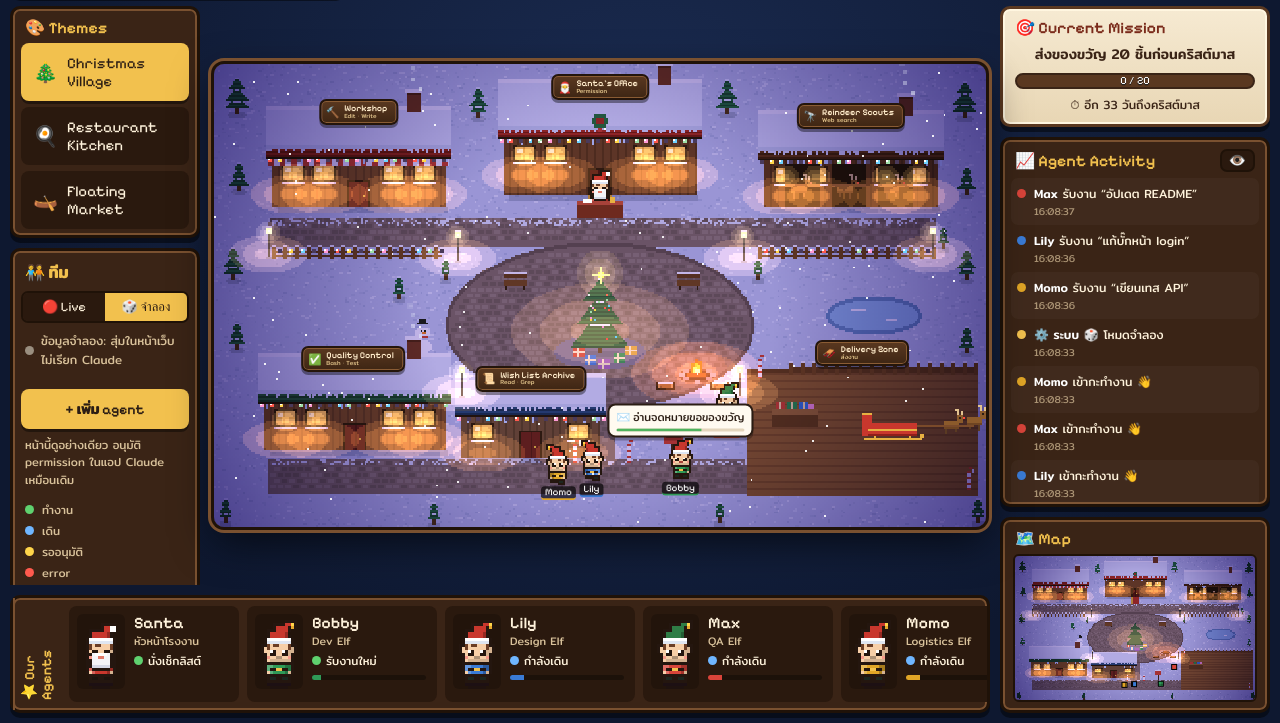
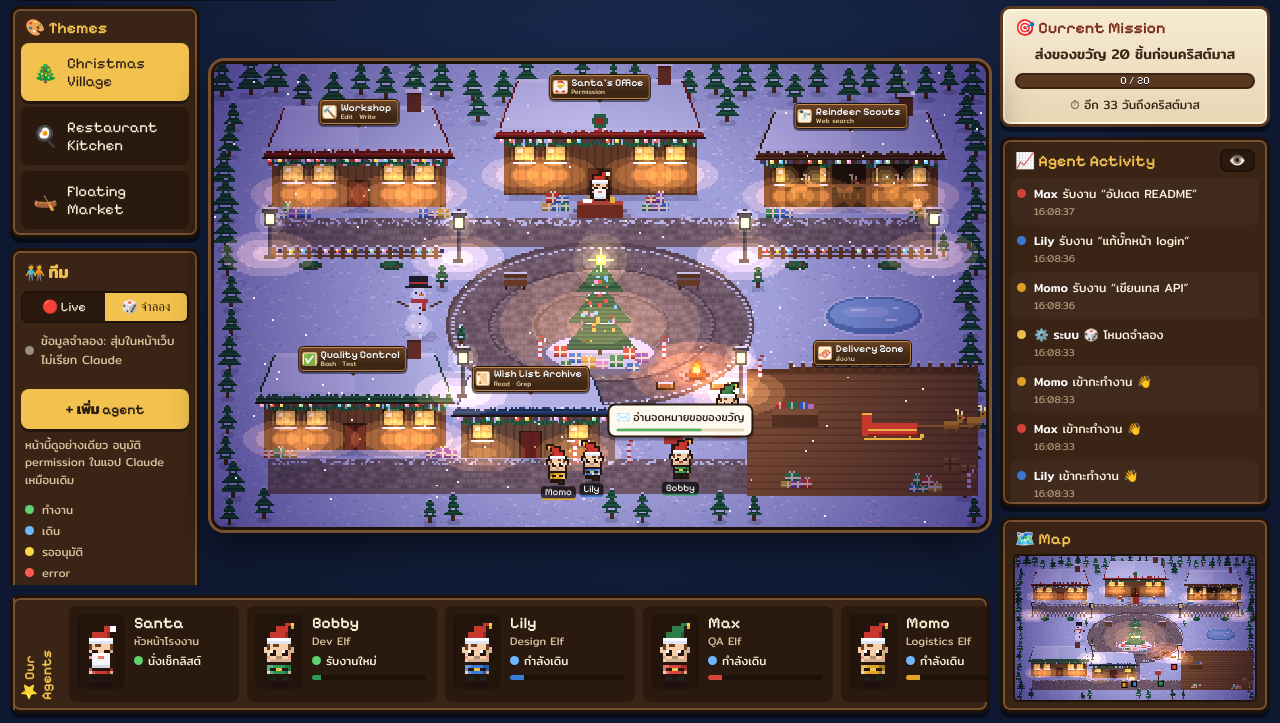
Before and after one commit to atikoon47/claude-agent-village, a website: page index.html in a window 1280 px wide. Shown: the part 77-800 px from the top of the page. Drawn offline with Linux system fonts and the light colour scheme; no server answers.

Commit message:
Christmas scene closer to the reference art
- Hipped snowy roofs with tile band, icicles and garland under the eaves
- Dense pine forest around the map edges
- Bigger central tree with ornaments, star, gift ring and candy canes
- Stone rings on the plaza, larger snowman, lantern street lamps,
  holly bushes, gift piles by doors, steps to Santa's office, crates on deck
- Opt-in big framed building signs (theme.signStyle = 'big')
- Slightly lighter dusk tint so the snow reads brighter

Co-Authored-By: Claude Opus 5.5 <noreply@anthropic.com>

```diff
--- a/index.html
+++ b/index.html
@@ -80,6 +80,14 @@
   .sign small{display:block;font-size:calc(var(--px)*3.1px);color:#e7c98f;font-family:"Mitr";line-height:1.2}
   .sign.small{padding:2px 7px 2px 4px}
   .sign.small b{font-size:calc(var(--px)*3.8px)}
+  #overlay[data-signs=big] .sign{gap:calc(var(--px)*2px);padding:calc(var(--px)*1.4px) calc(var(--px)*3.6px) calc(var(--px)*1.6px) calc(var(--px)*1.6px);border-radius:calc(var(--px)*2.6px);
+    background:linear-gradient(#6b4326,#3e2614 70%);border:calc(var(--px)*.7px) solid #1f1208;box-shadow:inset 0 0 0 calc(var(--px)*.5px) #c48a4a,0 calc(var(--px)*1px) 0 #0007}
+  #overlay[data-signs=big] .sign::after{content:"";position:absolute;left:50%;bottom:calc(var(--px)*-2.2px);transform:translateX(-50%);border:calc(var(--px)*1.6px) solid transparent;border-top-color:#3e2614;border-bottom:0}
+  #overlay[data-signs=big] .sign .si{display:grid;place-items:center;width:calc(var(--px)*7.5px);height:calc(var(--px)*7.5px);font-size:calc(var(--px)*5.4px);background:#fff3dc;border-radius:calc(var(--px)*1.6px);box-shadow:inset 0 0 0 calc(var(--px)*.4px) #c48a4a}
+  #overlay[data-signs=big] .sign b{font-size:calc(var(--px)*5.4px);color:#fff;text-shadow:0 1px 0 #0008}
+  #overlay[data-signs=big] .sign small{font-size:calc(var(--px)*3.4px);color:#f2d9a8}
+  #overlay[data-signs=big] .sign.small .si{width:calc(var(--px)*6px);height:calc(var(--px)*6px);font-size:calc(var(--px)*4.2px)}
+  #overlay[data-signs=big] .sign.small b{font-size:calc(var(--px)*4.4px)}
   .bub{position:absolute;left:0;top:0;background:#fffaf0;color:#2b1d14;border-radius:8px;padding:3px 7px 4px;font-family:"Mitr";font-size:11px;
     white-space:nowrap;box-shadow:0 3px 0 #0004;border:2px solid #2b1d14;display:none;max-width:200px;overflow:hidden;text-overflow:ellipsis}
   .bub .ic{margin-right:3px}
--- a/js/engine.js
+++ b/js/engine.js
@@ -480,6 +480,7 @@
     document.querySelectorAll('.unitIcon').forEach(e => e.textContent = theme.unitIcon);
     $('#missionTitle').textContent = theme.mission.title;
     overlay.querySelectorAll('.sign').forEach(s => s.remove());
+    overlay.dataset.signs = theme.signStyle || '';
     for (const s of theme.signs) {
       const d = document.createElement('div'); d.className = 'sign' + (s.small ? ' small' : '');
       d.dataset.x = s.x; d.dataset.y = s.y;
--- a/themes/christmas.js
+++ b/themes/christmas.js
@@ -27,17 +27,23 @@
     R(c, dx + 5, y + h - dh, 1, dh, '#00000033');
     R(c, dx + 7, y + h - 6, 1, 1, '#ffd54a');
     if (o.awning) for (let i = 0; i < w + 4; i++) R(c, x - 2 + i, wallY, 1, 4, Math.floor(i / 3) % 2 ? '#fff' : '#d8443a');
-    // roof
-    R(c, x - 3, y, w + 6, roofH, o.roof);
-    for (let ry = y + roofH - 4; ry < y + roofH; ry += 2) R(c, x - 3, ry, w + 6, 1, o.roofDark);
-    R(c, x - 3, y + roofH - 1, w + 6, 1, '#2b1a10');
-    // snow blanket
-    R(c, x - 3, y, w + 6, roofH - 5, '#e9f0fa');
-    R(c, x - 3, y, w + 6, 2, '#ffffff');
-    R(c, x - 3, y + roofH - 7, w + 6, 2, '#d5e0f0');
-    for (let i = 0; i < w + 6; i++) {
-      if (rnd() < .45) R(c, x - 3 + i, y + roofH - 5, 1, 1 + (rnd() < .4), '#e9f0fa');
-      if (rnd() < .12) R(c, x - 3 + i, y + roofH, 1, 2 + (rnd() < .5), '#cfe6ff');
+    // garland swag under the eave
+    for (let i = 0; i < w; i++) R(c, x + i, wallY + 1 + (Math.abs((i % 12) - 6) > 3 ? 0 : 1), 1, 2, i % 2 ? '#2f7d46' : '#245f37');
+    // hipped roof: narrow at the ridge, wide at the eave, a band of tiles peeking under the snow
+    const inset = Math.round(roofH * .4), L = x - 5, Wd = w + 10;
+    for (let i = 0; i < roofH; i++) {
+      const k = 1 - i / roofH, l = L + Math.round(inset * k), r = L + Wd - Math.round(inset * k), mid = (l + r) >> 1;
+      const tiles = i >= roofH - 6;
+      R(c, l, y + i, r - l, 1, tiles ? (i % 2 ? o.roofDark : o.roof) : (i < 2 ? '#ffffff' : '#eef3fb'));
+      if (!tiles) { R(c, mid, y + i, r - mid, 1, i < 2 ? '#f4f8ff' : '#dde6f4'); R(c, l, y + i, 1, 1, o.roofDark); R(c, r - 1, y + i, 1, 1, o.roofDark); }
+    }
+    R(c, L, y + roofH - 1, Wd, 1, '#2b1a10');
+    R(c, L + inset, y, Wd - inset * 2, 1, '#ffffff');
+    // snow lip drooping over the tiles + icicles
+    for (let i = 0; i < Wd; i++) {
+      const lip = 1 + (rnd() < .5) + (rnd() < .25);
+      R(c, L + i, y + roofH - 6, 1, lip, '#e3ebf8');
+      if (rnd() < .16) R(c, L + i, y + roofH, 1, 2 + (rnd() < .5) + (rnd() < .3), '#cfe6ff');
     }
     // chimney
     if (o.chimney !== false) {
@@ -63,7 +69,41 @@
     R(c, x + 4, y - 9, 1, 1, '#2b1d14');
   }
 
-  const flakes = Array.from({ length: 140 }, () => ({ x: Math.random() * 400, y: Math.random() * 240, v: 8 + Math.random() * 14, d: Math.random() * 6 }));
+  const GIFT_COLS = ['#d8443a', '#2f9a57', '#3a7bd5', '#e7b142', '#9b59b6'];
+  function gift(c, x, y, w, h, col, rib = '#fff3c4') {
+    R(c, x, y, w, h, col); R(c, x, y + h - 1, w, 1, PX.shade(col, -.25));
+    R(c, x + (w >> 1), y, 1, h, rib); R(c, x, y + (h >> 1), w, 1, rib);
+    R(c, x + (w >> 1) - 1, y - 1, 1, 1, rib); R(c, x + (w >> 1) + 1, y - 1, 1, 1, rib);
+  }
+  function giftPile(c, x, y, n, rnd) {
+    for (let i = 0; i < n; i++) {
+      const w = 4 + Math.floor(rnd() * 4), h = 3 + Math.floor(rnd() * 3);
+      gift(c, x + (i % 3) * 5 - 6 + (i >= 3 ? 2 : 0), y - h - (i >= 3 ? 4 : 0), w, h, GIFT_COLS[Math.floor(rnd() * 5)]);
+    }
+  }
+  function holly(c, x, y, rnd) {
+    PX.ellipse(c, x, y, 6, 3, '#1f5a34'); PX.ellipse(c, x - 1, y - 1, 4, 2, '#2f7d46');
+    R(c, x - 5, y - 3, 10, 1, '#eef4ff');
+    for (let i = 0; i < 4; i++) R(c, x - 4 + Math.floor(rnd() * 8), y - 1 + Math.floor(rnd() * 3), 1, 1, '#e23a3a');
+  }
+  function snowman(c, x, y) {
+    PX.ellipse(c, x + 1, y + 1, 9, 3, 'rgba(40,50,90,.2)');
+    PX.ellipse(c, x, y - 5, 7, 6, '#dfe7f5'); PX.ellipse(c, x - 1, y - 6, 6, 5, '#ffffff');
+    PX.ellipse(c, x, y - 14, 5, 4, '#dfe7f5'); PX.ellipse(c, x - 1, y - 15, 4, 3, '#ffffff');
+    PX.ellipse(c, x, y - 21, 4, 4, '#ffffff');
+    R(c, x - 2, y - 22, 1, 1, '#222'); R(c, x + 1, y - 22, 1, 1, '#222'); R(c, x, y - 21, 3, 1, '#ff8a30');
+    R(c, x - 4, y - 18, 9, 2, '#d8443a'); R(c, x + 2, y - 17, 2, 5, '#d8443a'); R(c, x + 2, y - 13, 2, 1, '#8f1f1a');
+    for (const by of [y - 14, y - 11, y - 6]) R(c, x, by, 1, 1, '#2b2b38');
+    R(c, x - 5, y - 30, 10, 5, '#24242e'); R(c, x - 7, y - 25, 14, 1, '#24242e'); R(c, x - 5, y - 27, 10, 1, '#d8443a');
+    for (let i = 0; i < 6; i++) { R(c, x - 6 - i, y - 15 - (i >> 1), 1, 1, '#5a3a22'); R(c, x + 6 + i, y - 15 - (i >> 1), 1, 1, '#5a3a22'); }
+  }
+  function lamp(c, x, y) {
+    R(c, x - 2, y - 1, 5, 2, '#2b2b38'); R(c, x, y - 17, 1, 16, '#2b2b38'); R(c, x + 1, y - 17, 1, 16, '#454560');
+    R(c, x - 2, y - 23, 6, 7, '#2b2b38'); R(c, x - 1, y - 22, 4, 5, '#ffd77a');
+    R(c, x - 3, y - 25, 8, 2, '#2b2b38'); R(c, x - 2, y - 26, 6, 1, '#ffffff'); R(c, x, y - 27, 2, 1, '#2b2b38');
+  }
+
+  const flakes =Array.from({ length: 140 }, () => ({ x: Math.random() * 400, y: Math.random() * 240, v: 8 + Math.random() * 14, d: Math.random() * 6 }));
 
   registerTheme({
     id: 'christmas',
@@ -91,6 +131,7 @@
       web: { x: 330, y: 87 }, permission: { x: 200, y: 89 }, wrap: { x: 300, y: 191 }, deliver: { x: 334, y: 208 },
       idle: { x: 200, y: 166, jx: 46, jy: 7 },
     },
+    signStyle: 'big',
     signs: [
       { x: 75, y: 25, text: 'Workshop', sub: 'Edit · Write', icon: '🔨' },
       { x: 200, y: 12, text: "Santa's Office", sub: 'Permission', icon: '🎅' },
@@ -122,16 +163,19 @@
         if (onRoad(sx, y) && onRoad(sx + 2, y + 1)) R(c, sx, y, 3, 2, rnd() < .5 ? '#9a8580' : '#7a6662');
       }
       PX.speckle(c, 28, 80, 346, 3, ['#e6ebf7'], .3, rnd); PX.speckle(c, 28, 205, 252, 2, ['#e6ebf7'], .3, rnd);
-      // pond + snowman
-      PX.ellipse(c, 342, 130, 25, 10, '#6d93c4'); PX.ellipse(c, 342, 130, 23, 8, '#9cc4e8');
-      R(c, 330, 127, 8, 1, '#fff'); R(c, 348, 132, 6, 1, '#fff');
-      PX.ellipse(c, 108, 146, 5, 4, '#fff'); PX.ellipse(c, 108, 139, 4, 3, '#fff');
-      R(c, 107, 138, 1, 1, '#222'); R(c, 109, 138, 1, 1, '#222'); R(c, 108, 139, 2, 1, '#ff8a30');
-      R(c, 105, 141, 6, 1, '#d8443a'); R(c, 105, 134, 6, 1, '#222'); R(c, 106, 132, 4, 2, '#222');
-      // pines around the edge
-      for (const [x, y, h] of [[12, 26, 16], [137, 28, 13], [266, 26, 15], [389, 28, 16], [13, 66, 12], [390, 68, 12], [10, 112, 14], [390, 112, 13],
-        [12, 148, 11], [390, 150, 11], [96, 122, 9], [120, 112, 8], [282, 112, 8], [6, 238, 10], [114, 239, 9], [262, 238, 8], [396, 238, 10], [378, 96, 9]])
-        PX.pine(c, x, y, h);
+      // plaza: rings of darker setts like a laid stone circle, snow drifting in at the rim
+      const ring = (rx, ry, col, step) => { for (let a = 0; a < Math.PI * 2; a += step) R(c, Math.round(200 + Math.cos(a) * rx), Math.round(135 + Math.sin(a) * ry), 2, 1, col); };
+      ring(58, 29, '#6a5654', .035); ring(57, 28, '#a8928c', .07); ring(34, 16, '#6a5654', .05); ring(77, 40, '#e6ebf7', .05);
+      // frozen pond
+      PX.ellipse(c, 342, 130, 26, 11, '#e6ebf7'); PX.ellipse(c, 342, 130, 25, 10, '#6d93c4'); PX.ellipse(c, 342, 129, 23, 8, '#9cc4e8');
+      PX.ellipse(c, 338, 128, 12, 3, '#b8d8f2'); R(c, 330, 127, 8, 1, '#fff'); R(c, 348, 132, 6, 1, '#fff'); R(c, 352, 126, 3, 1, '#fff');
+      // pine forest crowding the edges, drawn back to front
+      const pines = [];
+      for (let x = 4; x < 400; x += 11 + Math.floor(rnd() * 6)) pines.push([x, 14 + Math.floor(rnd() * 8), 12 + Math.floor(rnd() * 7)]);
+      for (let y = 34; y < 236; y += 14 + Math.floor(rnd() * 6)) { pines.push([5 + Math.floor(rnd() * 6), y, 12 + Math.floor(rnd() * 8)]); pines.push([389 + Math.floor(rnd() * 7), y, 12 + Math.floor(rnd() * 8)]); }
+      for (const x of [8, 26, 112, 124, 206, 222, 262, 280, 394]) pines.push([x, 236 + Math.floor(rnd() * 4), 10 + Math.floor(rnd() * 6)]);
+      pines.push([137, 30, 15], [266, 30, 16], [118, 116, 10], [282, 116, 9], [378, 100, 10], [128, 146, 8]);
+      pines.sort((a, b) => a[1] - b[1]).forEach(([x, y, h]) => PX.pine(c, x, y, h));
       // fences
       const fence = (x1, x2, y) => { R(c, x1, y + 1, x2 - x1, 1, '#6e4224'); R(c, x1, y + 3, x2 - x1, 1, '#6e4224');
         for (let x = x1; x <= x2; x += 6) { R(c, x, y - 1, 2, 6, '#7d4c28'); R(c, x, y - 2, 2, 1, '#fff'); } };
@@ -143,19 +187,24 @@
       building(c, 285, 24, 90, 50, { wall: '#6e4224', wallDark: '#5a3620', roof: '#6b3a22', roofDark: '#4a2614' }, this, rnd);
       building(c, 26, 150, 94, 50, { wall: '#8a5630', wallDark: '#74472a', roof: '#2e6b45', roofDark: '#1f4d31' }, this, rnd);
       building(c, 128, 160, 72, 44, { wall: '#7d5a3c', wallDark: '#664830', roof: '#2f4f7a', roofDark: '#203858', chimney: false }, this, rnd);
+      // snowman, holly along the fences, gifts piled by the doors
+      snowman(c, 106, 140);
+      for (const x of [50, 92, 302, 350]) holly(c, x, 104, rnd);
+      for (const [x, y, n] of [[40, 80, 4], [112, 80, 3], [176, 76, 5], [228, 76, 5], [292, 80, 3], [366, 80, 4], [116, 204, 3], [32, 204, 3], [196, 206, 2]]) giftPile(c, x, y, n, rnd);
       // stable stalls with reindeer peeking
       for (let i = 0; i < 3; i++) { const sx = 296 + i * 24; R(c, sx, 52, 18, 22, '#2a180e'); R(c, sx, 62, 18, 2, '#8a5630'); reindeer(c, sx + 7, 70, 0, i); }
       // red carpet + santa desk area
+      R(c, 188, 72, 24, 2, '#a59fb0'); R(c, 186, 75, 28, 2, '#8c8496'); R(c, 184, 78, 32, 2, '#a59fb0');
       R(c, 194, 68, 12, 12, '#b8322a'); R(c, 194, 68, 1, 12, '#e7b142'); R(c, 205, 68, 1, 12, '#e7b142');
       // mailbox
       R(c, 237, 196, 2, 10, '#4a2a18'); R(c, 233, 190, 10, 7, '#d8443a'); R(c, 233, 190, 10, 1, '#fff'); R(c, 234, 193, 8, 1, '#8f1f1a');
       // central tree + presents
-      PX.ellipse(c, 200, 149, 24, 9, '#7d7690');
-      PX.pine(c, 200, 150, 36, { dark: '#1a4d33', mid: '#24693f' });
-      for (let i = 0; i < 26; i++) { const k = rnd(), yy = 116 + k * 30, hw = 2 + k * 12; this.treeLights.push({ x: 200 + (rnd() * 2 - 1) * hw, y: yy, col: LIGHT_COLS[i % 5] }); }
-      for (const [x, y, col] of [[186, 147, '#d8443a'], [192, 151, '#3a7bd5'], [207, 150, '#2f9a57'], [213, 146, '#e7b142'], [199, 153, '#9b59b6']]) {
-        R(c, x, y, 6, 5, col); R(c, x + 2, y, 1, 5, '#fff3c4'); R(c, x, y + 2, 6, 1, '#fff3c4');
-      }
+      PX.ellipse(c, 200, 150, 30, 11, '#7d7690'); PX.ellipse(c, 200, 149, 28, 9, '#e6ebf7');
+      PX.pine(c, 200, 151, 46, { dark: '#1a4d33', mid: '#24693f' });
+      for (let i = 0; i < 18; i++) { const k = .1 + rnd() * .85, yy = Math.round(106 + k * 40), hw = 2 + k * 14; R(c, Math.round(200 + (rnd() * 2 - 1) * hw), yy, 2, 2, ['#d8443a', '#e7b142', '#6fd3ff', '#ff9ad5'][i % 4]); }
+      for (let i = 0; i < 34; i++) { const k = rnd(), yy = 106 + k * 40, hw = 2 + k * 15; this.treeLights.push({ x: 200 + (rnd() * 2 - 1) * hw, y: yy, col: LIGHT_COLS[i % 5] }); }
+      for (const [x, y, w, h, col] of [[176, 146, 7, 6, '#d8443a'], [184, 150, 6, 5, '#3a7bd5'], [190, 152, 8, 6, '#e7b142'], [205, 151, 7, 6, '#2f9a57'],
+        [212, 147, 6, 6, '#d8443a'], [218, 150, 7, 5, '#9b59b6'], [198, 154, 6, 4, '#ff9ad5'], [180, 154, 5, 4, '#2f9a57'], [214, 155, 6, 4, '#3a7bd5']]) gift(c, x, y, w, h, col);
       // campfire + log seats (cocoa break spot)
       this.fire = { x: 250, y: 160 };
       PX.ellipse(c, 250, 161, 9, 4, '#4a3a3a'); PX.ellipse(c, 250, 161, 7, 3, '#2a1c1c');
@@ -165,7 +214,7 @@
       // benches + lamps
       for (const [x, y] of [[150, 112], [240, 112]]) { R(c, x, y, 12, 3, '#7d4c28'); R(c, x, y - 3, 12, 2, '#6e4224'); R(c, x + 1, y + 3, 1, 2, '#3b2212'); R(c, x + 10, y + 3, 1, 2, '#3b2212'); R(c, x, y - 4, 12, 1, '#fff'); }
       this.lamps = [[126, 102], [274, 102], [128, 172], [272, 172], [28, 100], [372, 100]];
-      for (const [x, y] of this.lamps) { R(c, x, y - 12, 1, 12, '#2b2b38'); R(c, x - 1, y - 15, 3, 3, '#ffe08a'); R(c, x - 1, y - 16, 3, 1, '#fff'); R(c, x - 1, y, 3, 1, 'rgba(0,0,0,.2)'); }
+      for (const [x, y] of this.lamps) lamp(c, x, y);
       // delivery deck
       R(c, 276, 158, 120, 66, '#9a6438');
       for (let y = 160; y < 224; y += 4) R(c, 276, y, 120, 1, '#865330');
@@ -175,30 +224,32 @@
       R(c, 289, 180, 24, 8, '#6e4224'); R(c, 289, 179, 24, 3, '#a8703f');
       for (const [x, col] of [[291, '#d8443a'], [297, '#2f9a57'], [303, '#3a7bd5']]) { R(c, x, 175, 5, 4, col); R(c, x + 2, 175, 1, 4, '#ffe9a8'); }
       R(c, 308, 176, 3, 3, '#ff9ad5');
+      giftPile(c, 366, 222, 5, rnd); giftPile(c, 300, 220, 4, rnd);
+      for (const [x, y] of [[378, 204], [387, 208]]) { R(c, x, y, 8, 7, '#a8703f'); R(c, x, y, 8, 1, '#c8955a'); R(c, x, y + 3, 8, 1, '#6e4224'); R(c, x + 3, y, 1, 7, '#6e4224'); }
       this.bakeEvening = true;
       // candy canes
-      for (const [x, y] of [[282, 162], [390, 220], [186, 206], [214, 206]]) { for (let i = 0; i < 10; i++) R(c, x, y - i, 2, 1, i % 3 ? '#fff' : '#d8443a'); R(c, x + 1, y - 11, 2, 1, '#d8443a'); R(c, x + 3, y - 10, 1, 2, '#fff'); }
+      for (const [x, y] of [[282, 162], [390, 220], [186, 206], [214, 206], [168, 152], [232, 152]]) { for (let i = 0; i < 10; i++) R(c, x, y - i, 2, 1, i % 3 ? '#fff' : '#d8443a'); R(c, x + 1, y - 11, 2, 1, '#d8443a'); R(c, x + 3, y - 10, 1, 2, '#fff'); }
       // evening: soft lavender dusk over the whole map + darker edges. Characters are drawn later, so they stay bright.
-      c.save(); c.globalCompositeOperation = 'multiply'; c.fillStyle = '#c3b6e8'; c.fillRect(0, 0, 400, 240);
+      c.save(); c.globalCompositeOperation = 'multiply'; c.fillStyle = '#cdc2ee'; c.fillRect(0, 0, 400, 240);
       const v = c.createRadialGradient(200, 125, 90, 200, 125, 260); v.addColorStop(0, 'rgba(255,255,255,1)'); v.addColorStop(1, 'rgba(95,80,150,1)');
       c.fillStyle = v; c.fillRect(0, 0, 400, 240); c.restore();
       // warm light already falling on the snow (static part of the glow)
       for (const g of this.glows) { PX.glow(c, g.x, g.y + 8, g.r + 6, '255,160,70', .3, .45); PX.glow(c, g.x, g.y - 2, 7, '255,200,110', .3, .8); }
-      for (const [x, y] of this.lamps) PX.glow(c, x, y - 2, 20, '255,190,110', .28, .5);
-      PX.glow(c, 200, 138, 46, '255,180,100', .24, .55);
+      for (const [x, y] of this.lamps) PX.glow(c, x, y - 2, 24, '255,190,110', .3, .5);
+      PX.glow(c, 200, 135, 52, '255,180,100', .26, .55);
       PX.glow(c, 250, 160, 34, '255,130,50', .3, .5);
     },
 
     drawAmbient(c, t) {
       // warm window + lamp glow
-      for (const [x, y] of this.lamps) { R(c, x - 1, y - 15, 3, 3, '#ffe9a8'); R(c, x, y - 14, 1, 1, '#ffffff'); }
+      for (const [x, y] of this.lamps) { R(c, x - 1, y - 22, 4, 5, '#ffe9a8'); R(c, x, y - 21, 2, 2, '#ffffff'); }
       // blinking string lights
       this.lights.forEach((l, i) => { if (Math.sin(t * 2.4 + i * 1.7) > -.3) { R(c, l.x, l.y, 2, 2, l.col); R(c, l.x, l.y, 1, 1, '#fff'); } else R(c, l.x, l.y, 2, 2, '#4a3a5a'); });
       this.treeLights.forEach((l, i) => { if (Math.sin(t * 3 + i) > -.2) R(c, l.x, l.y, 1, 1, l.col); });
       this.drawFire(c, t);
       // star
       const s = Math.sin(t * 4) > 0;
-      R(c, 199, 108, 3, 3, '#ffd54a'); R(c, 200, s ? 105 : 106, 1, s ? 9 : 7, '#ffe98a'); R(c, s ? 196 : 197, 109, s ? 9 : 7, 1, '#ffe98a');
+      R(c, 198, 99, 5, 5, '#ffd54a'); R(c, 199, 100, 3, 3, '#fff3b0'); R(c, 200, s ? 95 : 96, 1, s ? 13 : 11, '#ffe98a'); R(c, s ? 194 : 195, 101, s ? 13 : 11, 1, '#ffe98a');
       // chimney smoke
       for (const ch of this.chimneys) for (let i = 0; i < 4; i++) {
         const k = ((t * .35 + i / 4) % 1);
@@ -217,8 +268,8 @@
 
     drawWeather(c, t, dt) {
       PX.glow(c, this.fire.x, this.fire.y - 2, 22 + Math.sin(t * 9) * 2 + Math.sin(t * 23), '255,120,40', .16, .6);
-      PX.glow(c, 200, 108, 10 + Math.sin(t * 4) * 2, '255,220,120', .22, 1);
-      for (const [x, y] of this.lamps) PX.glow(c, x, y - 13, 6, '255,220,140', .25, 1);
+      PX.glow(c, 200, 101, 12 + Math.sin(t * 4) * 2, '255,220,120', .24, 1);
+      for (const [x, y] of this.lamps) PX.glow(c, x + 1, y - 20, 8, '255,220,140', .25, 1);
       c.fillStyle = 'rgba(255,255,255,.9)';
       for (const f of flakes) {
         f.y += f.v * dt; f.x += Math.sin(t * .8 + f.d) * .15;
```
